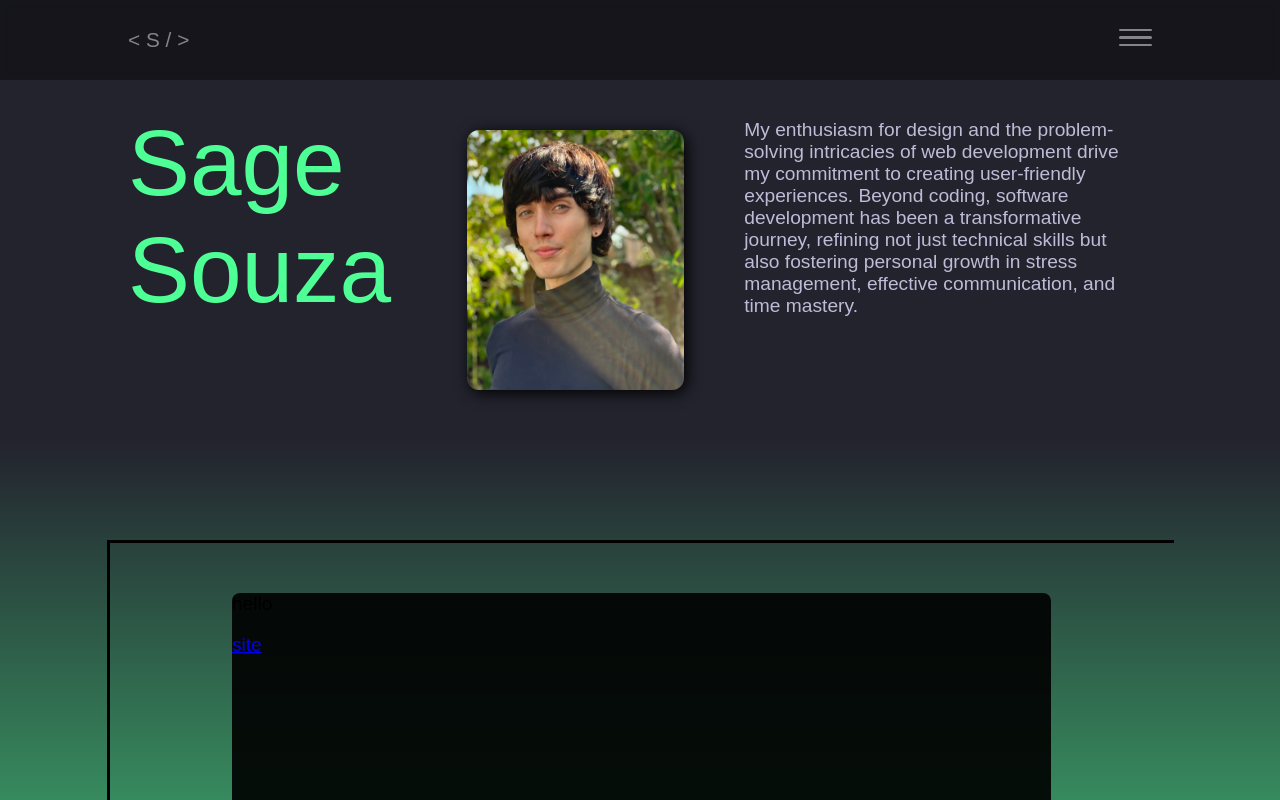
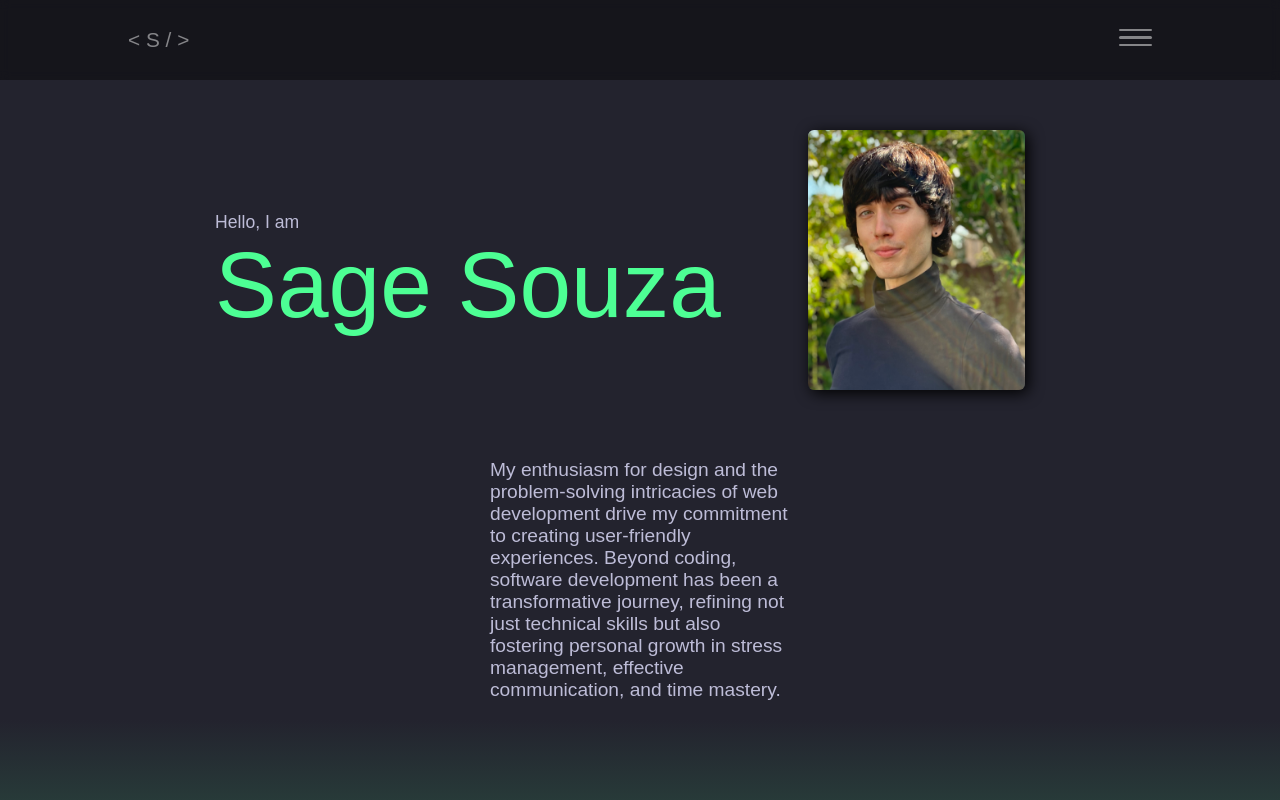
Before and after one commit to JSouza33/SageSouzaPortfolio, a plain HTML site: page index.html in a window 1280 px wide. Shown: the top 800 px of the page. Drawn offline with Linux system fonts and the light colour scheme.

Commit message:
Update responsive styles

```diff
--- a/styles.scss
+++ b/styles.scss
@@ -108,15 +108,12 @@ html, body, main {
     height:auto;
 
     #intro-article {
-      // margin-top: 30px;
+      margin-top: 30px;
       width: 80%;
       display: flex;
-      justify-content: flex-start;
-      align-items: flex-start;
-    }
-
-    .article-paragraph {
-      color: rgb(225,224,255,81%);
+      // justify-content: space-around;
+      align-items: center;
+      justify-content: center;
     }
 
     #greeting-paragraph {
@@ -124,26 +121,15 @@ html, body, main {
       font-size: 1.2rem;
     }
 
-    #name-paragraph{
+    #intro-paragraph{
       margin: 0;
-      margin-top: 30px;
-      color: map-get($theme-colors, accent);
-      font-size:clamp(2rem, 6vw + 1rem, 8rem);
-      width: 70%;
-      display: flex;
-      justify-content: flex-start;
-    }
-
-    #intro-paragraph{
-      // margin-bottom: 20px;
-      font-size: 1.2rem;
-      // width: 70%;
+      font-size: 1.5rem;
     }
 
     .image-container {
       width: 217px;
       height: 260px;
-      border-radius: 12px;
+      border-radius: 6px;
       align-self: center;
       margin: 50px 0;
       transition: transform 300ms ease-in-out, box-shadow 300ms ease-out;
@@ -162,33 +148,70 @@ html, body, main {
       width: 80%;
       display: flex;
       flex-direction: column;
+      flex-wrap: wrap;
 
+      #name-paragraph{
+        margin: 0;
+        margin-top: 50px;
+        color: map-get($theme-colors, accent);
+        font-size:clamp(2rem, 6vw + 1rem, 8rem);
+        position: relative;
+        // width: auto;
+        // display: flex;
+        // justify-content: flex-start;
+        // position: relative;
+        &::before{
+          content: 'Hello, I am';
+          position: absolute;
+          top: -20px;
+          left: 0px;
+          font-size: 1.1rem;
+          color: rgb(225,224,255,81%);
+        }
+      }
+      .section__paragraph{
+        width: min(300px, 500px);
+        color: rgb(225,224,255,81%);
+        font-size: 1.2rem;
+        z-index: 0;
+      }
     }
 
     @media (min-width:700px ) {
-      #intro-article {
-        justify-content: flex-start;
-        align-items: flex-start;
-      }
       .about-me__article{
         display: flex;
         flex-direction: row;
-        justify-content: flex-start;
-        align-items: flex-start;
+        justify-content: space-evenly;
+        align-items: center;
         .image-container{
+          order: 0;
           margin-right: 40px;
         }
+        #name-paragraph{
+          order: -1;
+          margin: 0;
+          margin-top: 50px;
+          color: map-get($theme-colors, accent);
+          font-size:clamp(2rem, 6vw + 1rem, 8rem);
+          display: flex;
+          justify-content: center;
+          position: relative;
+          &::before {
+            content: 'Hello, I am';
+            position: absolute;
+            top: -20px;
+            font-size: 1.1rem;
+            color: rgb(225,224,255,81%);
           }
         }
-
         .section__paragraph{
           // width: clamp(300px, 5px, 600px);
-      width: 80%;
-      max-width: 500px;
           color: rgb(225,224,255,81%);
           font-size: 1.2rem;
-      padding: 20px;
+          // padding: 20px;
           z-index: 0;
+        }
+      }
     }
   }
 
```
Also changed, not shown: styles.css, 1 other file. Lines whose indentation alone changed are shown as unchanged.
